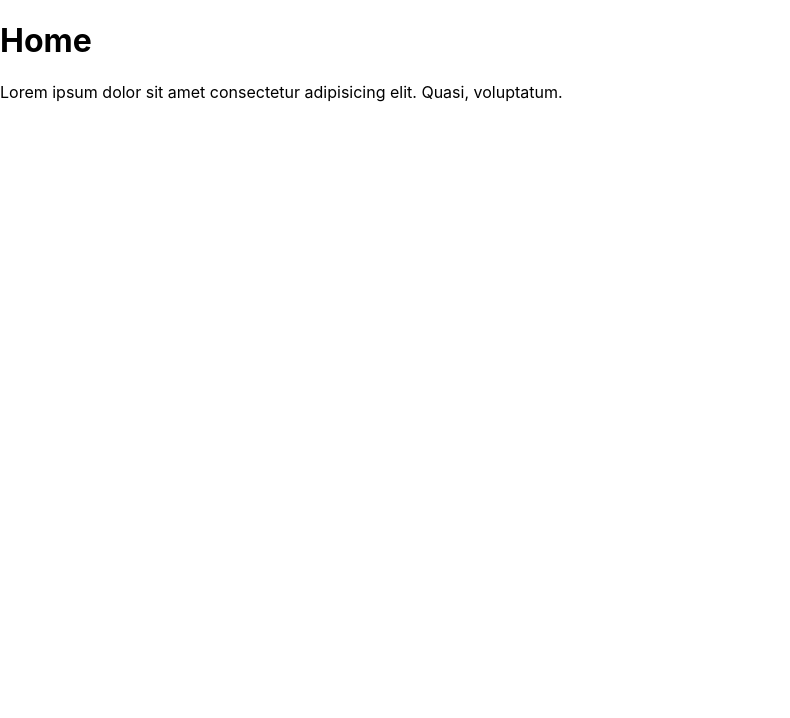
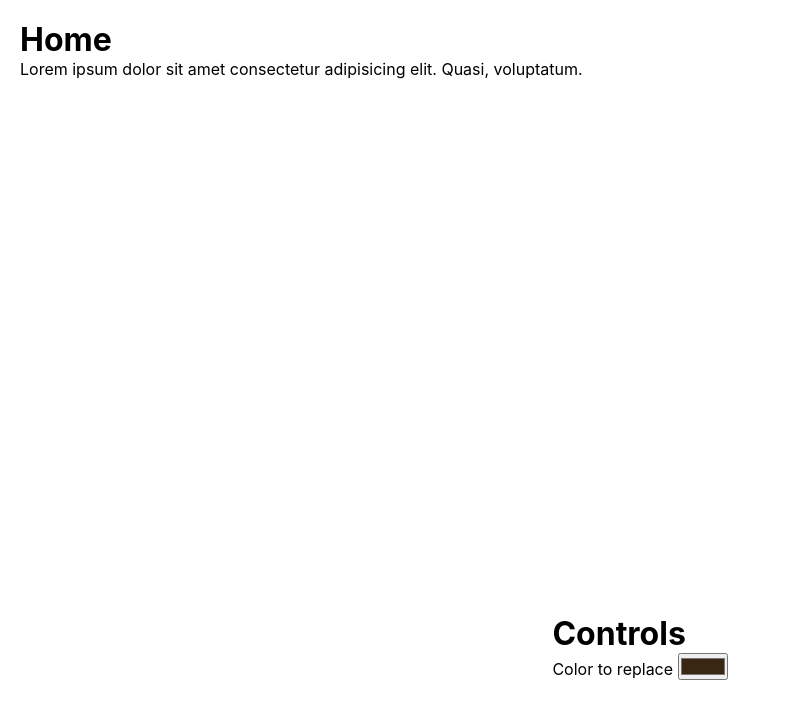
Before and after one commit to antonio-olvera-dev/webcam-filter, a React (Create React App) app: page / in a window 1280 px wide. Shown: the top 718 px of the page, without its empty margins (0-790 px from the left). Built offline with nearby package versions, Linux system fonts and the light colour scheme; no server answers.

Commit message:
added option to change the color to replace

```diff
--- a/src/core/home/Home.css
+++ b/src/core/home/Home.css
@@ -14,6 +14,14 @@ video {
 }
 
 canvas {
-  margin-top: 50px;
+  margin-top: 20px;
   align-self: center;
 }
+
+.description {
+  padding: 20px;
+}
+.controls {
+  margin-top: 20px;
+  align-self: center;
+}
--- a/src/core/home/Home.js
+++ b/src/core/home/Home.js
@@ -1,24 +1,28 @@
-import { useEffect, useRef } from "react";
+import { useEffect, useRef, useState } from "react";
 import { WebCamFilter } from "../../shared/utils/webcamfilter/WebCamFilter";
 import './Home.css';
 import Description from './components/description/Description';
 import Video from './components/video/Video';
 import Canvas from './components/canvas/Canvas';
+import Controls from "./components/controls/Controls";
 
 export default function Home() {
 
   const refVideo = useRef(null);
   const refCanvas = useRef(null);
+  const [webCamFilter, setWebCamFilter ] = useState(null);
 
   useEffect(() => {
-    new WebCamFilter(refVideo.current, refCanvas.current);
-  });
+    setWebCamFilter(new WebCamFilter(refVideo.current, refCanvas.current));
+  // eslint-disable-next-line react-hooks/exhaustive-deps
+  }, []);
 
   return (
     <div className="home">
       <Description />
       <Video refVideo={refVideo} width={150} height={150} />
       <Canvas refCanvas={refCanvas} width={475} height={475} />
+      <Controls webCamFilter={webCamFilter}/>
     </div>
   );
 }
--- /dev/null
+++ b/src/core/home/components/controls/Controls.js
@@ -0,0 +1,58 @@
+import { useRef } from 'react';
+import './Controls.css';
+export default function Controls(props) {
+
+    let colorHex = "#000000";
+    const refPicker = useRef(null);
+
+    colorHex = getColorHex(props, colorHex);
+
+    return (
+        <div className='controls'>
+            <h1>Controls</h1>
+            <div>
+                <label>Color to replace </label>
+                <input ref={refPicker} onChange={(event) => action(event, props)} type="color" defaultValue={colorHex}></input>
+            </div>
+        </div>
+    )
+}
+
+
+function getColorHex(props, colorHex) {
+    if (props.webCamFilter) {
+        colorHex = colorsToHex(props.webCamFilter.colorToReplace);
+    }
+    return colorHex;
+}
+
+function colorsToHex(color) {
+    return "#" + numberToHex(color.r) + numberToHex(color.g) + numberToHex(color.b);
+}
+
+function numberToHex(number) {
+    let hex = number.toString(16);
+    if (hex.length === 1) {
+        hex = "0" + hex;
+    }
+    return hex;
+}
+
+function hexToRgb(hex) {
+    const result = /^#?([a-f\d]{2})([a-f\d]{2})([a-f\d]{2})$/i.exec(hex);
+    return result ? {
+        r: parseInt(result[1], 16),
+        g: parseInt(result[2], 16),
+        b: parseInt(result[3], 16)
+    } : null;
+}
+
+function action(event, props) {
+
+    const colorHex = event.target.value;
+    const colorRgb = hexToRgb(colorHex);
+
+    if (props.webCamFilter) {
+        props.webCamFilter.colorToReplace = colorRgb;
+    }
+}
--- a/src/core/home/components/description/Description.js
+++ b/src/core/home/components/description/Description.js
@@ -1,7 +1,7 @@
 import './Description.css';
 export default function Description(props) {
     return (
-        <div>
+        <div className='description'>
             <h1>Home</h1>
             <p>
                 Lorem ipsum dolor sit amet consectetur adipisicing elit. Quasi,
--- a/src/index.css
+++ b/src/index.css
@@ -1,3 +1,7 @@
+*{
+  margin: 0px;
+  padding: 0px;
+}
 body {
   width: 100%;
   height: 100%;
--- a/src/shared/utils/webcamfilter/ProcessCamera.js
+++ b/src/shared/utils/webcamfilter/ProcessCamera.js
@@ -44,8 +44,6 @@ export class ProcessCamera {
 
         const newThings = this.joinThings(things);
         this.drawCanvas(newThings);
-
-        setTimeout(this.processCamera.bind(this), 30);
     }
 
     /**
--- a/src/shared/utils/webcamfilter/ShowWebCam.js
+++ b/src/shared/utils/webcamfilter/ShowWebCam.js
@@ -43,7 +43,10 @@ export class ShowWebCam {
         if (existGetUserMedia) {
             const stream = await navigator.mediaDevices.getUserMedia(options);
             this.video.srcObject = stream;
-            processCamera();
+
+            setInterval(() => {
+                processCamera();
+            }, 30);
             return;
         }
 
```
Also changed, not shown: src/core/home/components/controls/Controls.css (added).
